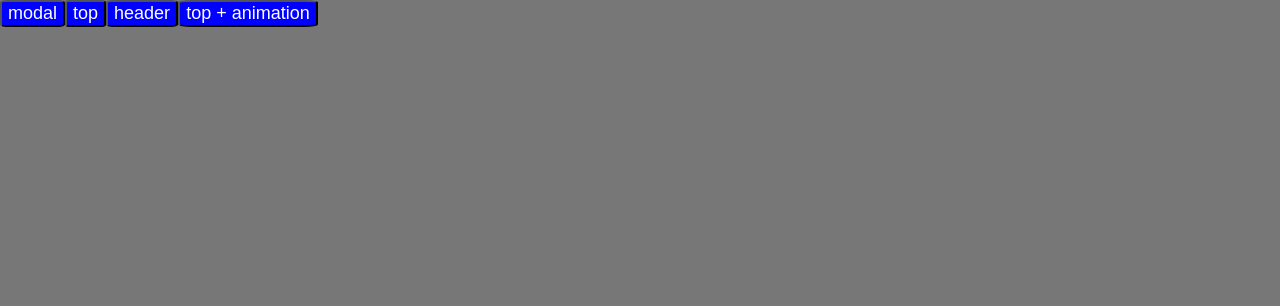
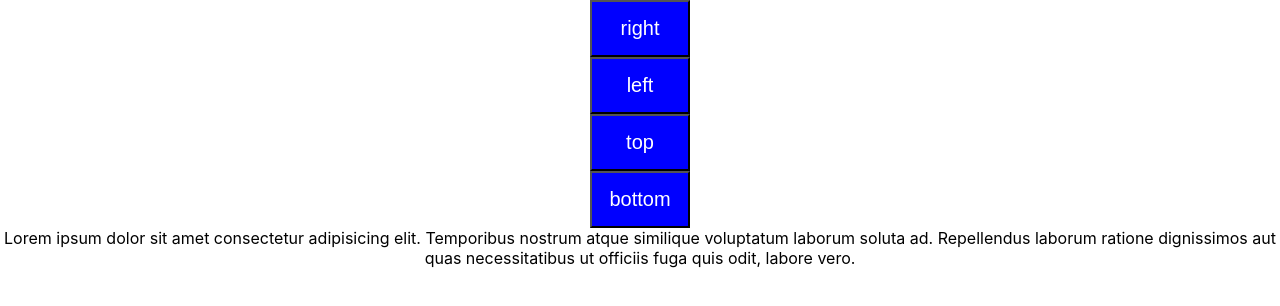
Before and after one commit to sasie59/react-homework, a React (Create React App) app: page / in a window 1280 px wide. Shown: the top 306 px of the page. Built offline with nearby package versions, Linux system fonts and the light colour scheme.

Commit message:
hw26 我是參考網路上的寫法 用隱藏跟顯示

```diff
--- a/src/App.js
+++ b/src/App.js
@@ -1,7 +1,7 @@
 import React from 'react';
 // import add from './add';
 import './App.css';
-import Homework from './Modal';
+import Homework from './Tooltip';
 
 function App() {
   return (
--- a/src/Tooltip.css
+++ b/src/Tooltip.css
@@ -1,6 +1,59 @@
+body {
+  text-align: center;
+}
 .btn {
   background-color: blue;
+  width: 100px;
   color: white;
   padding: 15px;
   font-size: 20px;
 }
+
+.tooltip {
+  position: relative;
+}
+.tooltip .right {
+  visibility: hidden;
+  width: 100px;
+  background-color: #000;
+  color: #fff;
+  position: absolute;
+  left: 105%;
+}
+.tooltip .left {
+  visibility: hidden;
+  width: 100px;
+  background-color: #000;
+  color: #fff;
+  position: absolute;
+  right: 105%;
+}
+.tooltip .top {
+  visibility: hidden;
+  width: 100px;
+  background-color: #000;
+  color: #fff;
+  position: absolute;
+  bottom: 105%;
+}
+.tooltip .bottom {
+  visibility: hidden;
+  width: 100px;
+  background-color: #000;
+  color: #fff;
+  position: absolute;
+  top: 105%;
+}
+
+.tooltip:hover .right {
+  visibility: visible;
+}
+.tooltip:hover .left {
+  visibility: visible;
+}
+.tooltip:hover .top {
+  visibility: visible;
+}
+.tooltip:hover .bottom {
+  visibility: visible;
+}
--- a/src/Tooltip.js
+++ b/src/Tooltip.js
@@ -1,5 +1,6 @@
 import React, { Component } from 'react'
 import TooltipCpm from './TooltipCpm'
+import './Tooltip.css'
 export default class Tooltip extends Component {
   constructor(){
     super();
@@ -15,10 +16,22 @@ export default class Tooltip extends Component {
       <div>
         {/* {direction} */}
         {/* 第一直覺是hover */}
-        <TooltipCpm at='top' text='我在上面'>top</TooltipCpm>
+        {/* <TooltipCpm at='top' text='我在上面'>top</TooltipCpm>
         <TooltipCpm at='right' text='我在右邊'>right</TooltipCpm>
         <TooltipCpm at='bottom' text='我在下面'>bottom</TooltipCpm>
-        <TooltipCpm at='left' text='我在左邊'>left</TooltipCpm>
+        <TooltipCpm at='left' text='我在左邊'>left</TooltipCpm> */}
+        <TooltipCpm>right
+          <span className='right'>我在右邊</span>
+        </TooltipCpm>
+        <TooltipCpm>left
+          <span className='left'>我在左邊</span>
+        </TooltipCpm>
+        <TooltipCpm>top
+          <span className='top'>我在上面</span>
+        </TooltipCpm>
+        <TooltipCpm>bottom
+          <span className='bottom'>我在下面</span>
+        </TooltipCpm>
         Lorem ipsum dolor sit amet consectetur adipisicing elit. Temporibus nostrum atque similique voluptatum laborum soluta ad. Repellendus laborum ratione dignissimos aut quas necessitatibus ut officiis fuga quis odit, labore vero.
       </div>
     )
--- a/src/TooltipCpm.js
+++ b/src/TooltipCpm.js
@@ -4,7 +4,7 @@ import './Tooltip.css'
 export default function Tooltipcpm(props) {
   return (
     <div>
-      <button className='btn'>{props.children}</button>
+      <button className='btn tooltip'>{props.children}</button>
     </div>
   )
 }
```
